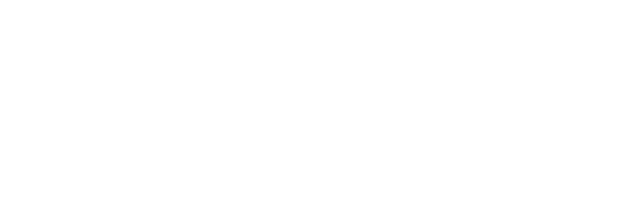
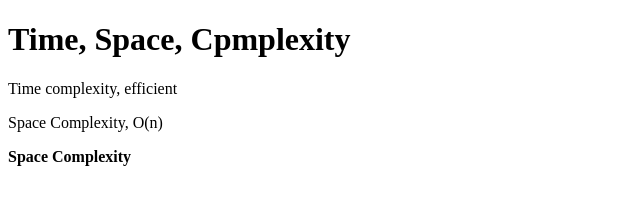
Before and after one commit to acciojob/time-and-space-complexity-KnightAbhay, a website: page main.html in a window 1280 px wide. Shown: the whole page, without its empty margins (0-640 px from the left). Drawn offline with Linux system fonts and the light colour scheme.

Commit message:
created a submission

```diff
--- a/main.html
+++ b/main.html
@@ -7,6 +7,10 @@
 </head>
 
 <body>
+	<h1>Time, Space, Cpmplexity</h1>
+	<p>Time complexity, efficient</p>
+	<p>	Space Complexity, O(n)</p>
+	<b>Space Complexity</b>
 	<!-- the entire body must be written by student -->
     <script type="text/javascript" src="./script.js">
 </script>
```
